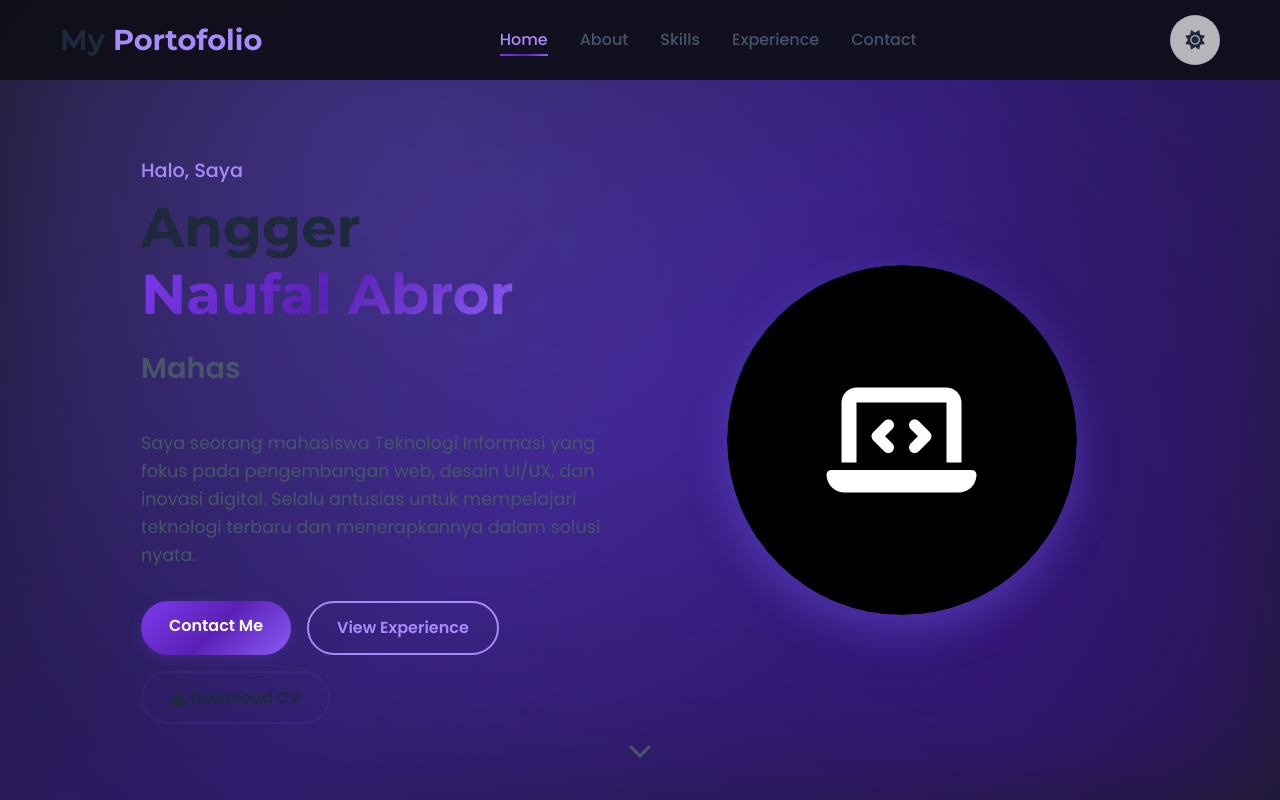
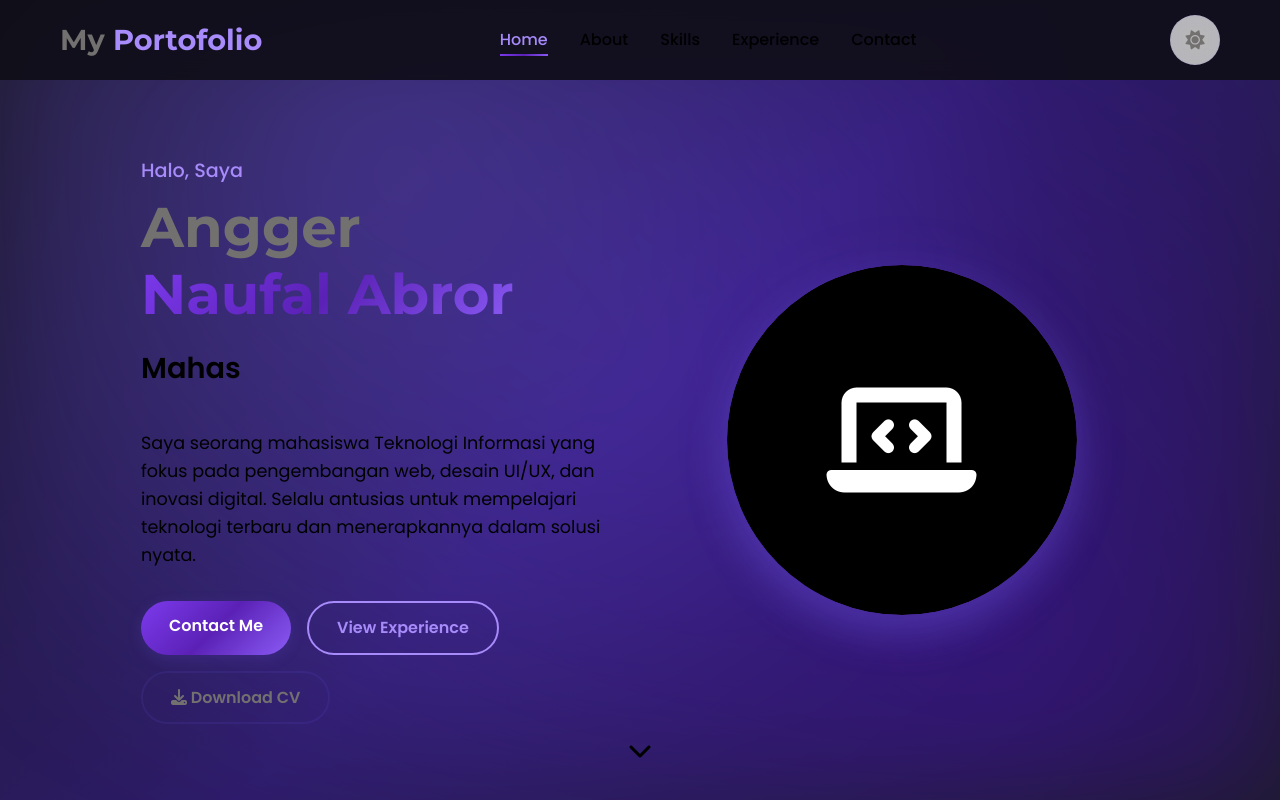
Before and after one commit to ANGGER4/myporto-web, a plain HTML site: page index.html in a window 1280 px wide. Both pictures are taken after a click on the button "Toggle dark mode". Shown: the top 800 px of the page. Drawn offline with nearby package versions, Linux system fonts and the light colour scheme.

Commit message:
Update style.css

```diff
--- a/css/style.css
+++ b/css/style.css
@@ -43,8 +43,8 @@
     --bg-color: #f8fafc;
     --bg-secondary: #ffffff;
     --bg-card: rgba(255, 255, 255, 0.8);
-    --text-primary: #1e293b;
-    --text-secondary: #475569;
+    --text-primary: #737070;
+    --text-secondary: #000000;
     --text-muted: #64748b;
     --border-color: rgba(123, 97, 255, 0.1);
     --shadow: rgba(0, 0, 0, 0.1);
```
